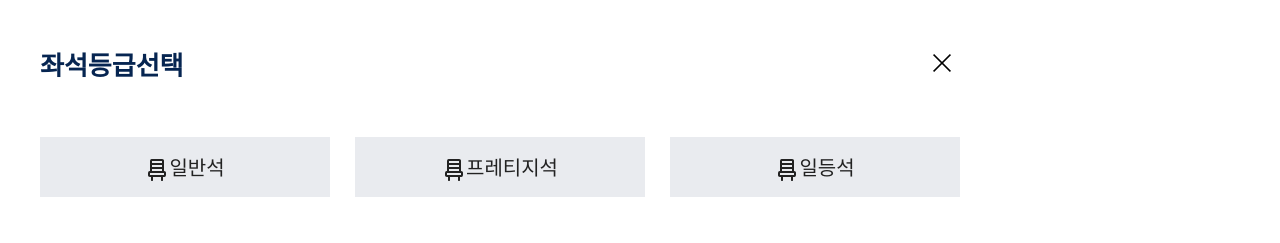
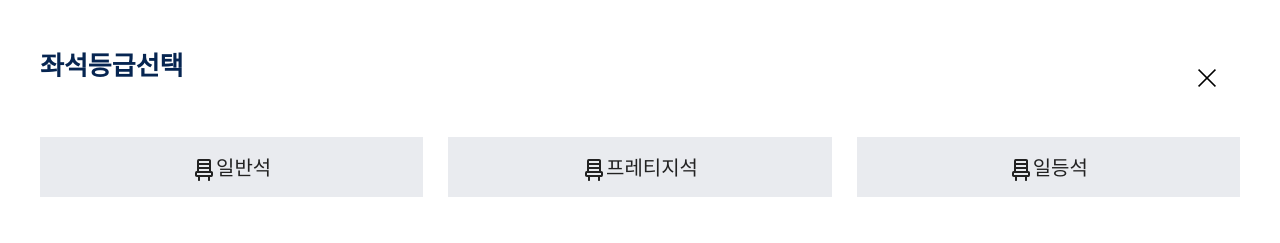
Before and after one commit to Cheon-U/re_1-AeroK, a plain HTML site: page popup-select-seat.html in a window 1280 px wide. Drawn offline with Linux system fonts and the light colour scheme.

Commit message:
닫기버튼 추가

```diff
--- a/css/popup-passenger.css
+++ b/css/popup-passenger.css
@@ -31,18 +31,15 @@ html {
 }
 
 .popup {
-    width: 100%;
+    max-width: 100%;
     height: 100%;
-    max-width: 600px;
     margin: 0 auto;
-    padding: 45px 40px;
+    padding: 45px 45px;
     /* background: #fff; */
     /* background-color: rgba(0, 0, 255, 0.1); */
-    padding: 45px 40px;
     position: relative;
     /* 토글 닫힘 높이값 */
     /* overflow: hidden; */
-    max-height: 780px;
     transition: max-height 0.4s ease;
     box-sizing: border-box;
 
--- a/css/popup-search-arrived.css
+++ b/css/popup-search-arrived.css
@@ -27,10 +27,10 @@ html {
 }
 
 .popup {
-    width: 800px;
-    height: 640px;
-    /* background: #fff; */
-    background-color: rgba(0, 0, 255, 0.1);
+    max-width: 100%;
+    height: 100%;
+    background: #fff;
+    /* background-color: rgba(0, 0, 255, 0.1); */
     padding: 45px 40px;
     position: relative;
 }
@@ -196,6 +196,7 @@ html {
 
 .btn-close {
     position: absolute;
-    top: 0;
-    right: 0;
+    top: 30px;
+    right: 30px;
+    cursor: pointer;
 }
--- a/css/popup-search-start.css
+++ b/css/popup-search-start.css
@@ -27,10 +27,10 @@ html {
 }
 
 .popup {
-    width: 800px;
-    height: 640px;
-    /* background: #fff; */
-    background-color: rgba(0, 0, 255, 0.1);
+    max-width: 100%;
+    height: 100%;
+    background: #fff;
+    /* background-color: rgba(0, 0, 255, 0.1); */
     padding: 45px 40px;
     position: relative;
 }
@@ -172,9 +172,9 @@ html {
 
 
 
-
 .btn-close {
     position: absolute;
-    top: 0;
-    right: 0;
+    top: 30px;
+    right: 30px;
+    cursor: pointer;
 }
--- a/css/popup-select-seat.css
+++ b/css/popup-select-seat.css
@@ -27,10 +27,10 @@ html {
 }
 
 .popup {
-    width: 1000px;
-    height: 240px;
+    max-width: 100%;
+    height: 100%;
     background: #fff;
-    padding: 45px 40px;
+    padding: 45px 40px 50px;
     /* padding-top: 45px;
     padding-left: 40px; */
 }
@@ -70,7 +70,8 @@ html {
 }
 
 .btn-close {
-    position:absolute;
-    top:0;
-    right:0;
+    position: absolute;
+    top: 15px;
+    right: 15px;
+    cursor: pointer;
 }
--- /dev/null
+++ b/js/popup-select-seat.js
@@ -0,0 +1,5 @@
+// 팝업창 닫기
+const closeBtn = document.querySelector(".btn-close img");
+closeBtn.addEventListener("click", () => {
+    window.close();
+});
--- a/popup-select-seat.html
+++ b/popup-select-seat.html
@@ -8,6 +8,7 @@
     <link rel="stylesheet" href="./css/common.css">
     <link rel="stylesheet" href="./css/style.css">
     <link rel="stylesheet" href="./css/popup-select-seat.css">
+    <script defer src="./js/popup-select-seat.js"></script>
 </head>
 
 <body>
```
Also changed, not shown: js/01_reserve_popup.js (+6 -6 lines), js/bookmark-click.js (deleted, +0 -18 lines), js/popup-search-start.js (added, +8 -0 lines), popup-search-arrived.html (+1 -0 lines), popup-search-start.html (+1 -0 lines), 1 other file.
